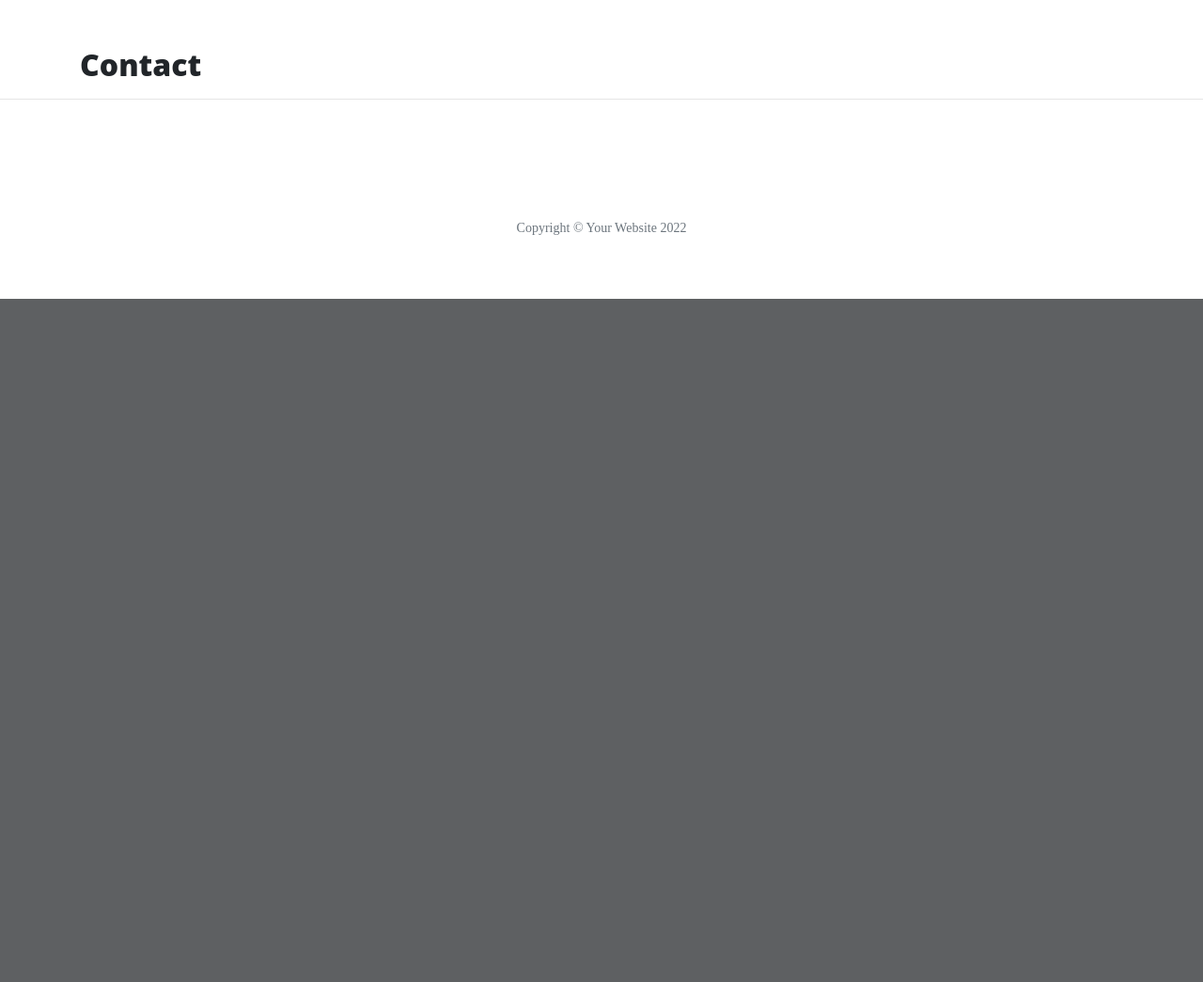
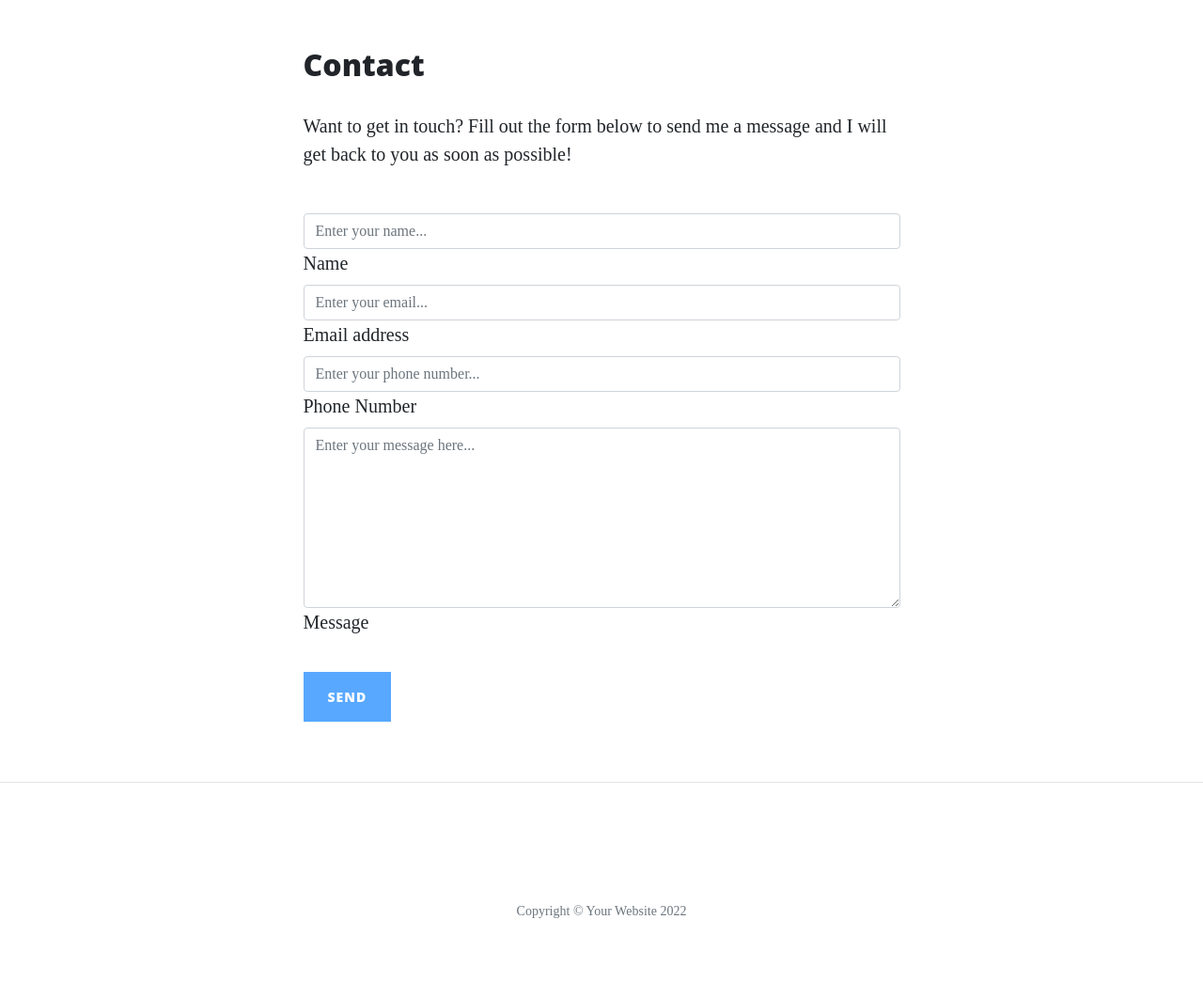
Before and after one commit to ErikHgm/Flask, a Flask app: page /contact in a window 1280 px wide. Shown: the part 628-1673 px from the top of the page at 94% size. Before the commit the page ends 946 px from the top, so only its background shows below. Run offline with Flask 2, Linux system fonts and the light colour scheme; some libraries are stand-ins or nearby versions.

Commit message:
Create contact form

```diff
--- a/run.py
+++ b/run.py
@@ -24,7 +24,7 @@
         for obj in data:
             if obj["url"] == member_name:
                 member = obj
-    return render_template("member.html", page_title=member_name, member=member)
+    return render_template("member.html", member=member)
 
 @app.route("/contact")
 def contact():
--- a/templates/contact.html
+++ b/templates/contact.html
@@ -1,5 +1,63 @@
 {% extends "base.html" %}
 
 {% block content %}
-<h2>{{page_title}}</h2>
+<div class="row gx-4 gx-lg-5 justify-content-center">
+
+    <div class="col-md-10 col-lg-8 col-xl-7">
+        <h2>{{page_title}}</h2>
+
+        <p>Want to get in touch? Fill out the form below to send me a message and I will get back to you as soon as
+            possible!</p>
+        <div class="my-5">
+
+            <form id="contactForm" data-sb-form-api-token="API_TOKEN">
+                <div class="form-floating">
+                    <input class="form-control" name="name" id="name" type="text" placeholder="Enter your name..."
+                        data-sb-validations="required" />
+                    <label for="name">Name</label>
+                    <div class="invalid-feedback" data-sb-feedback="name:required">A name is required.</div>
+                </div>
+                <div class="form-floating">
+                    <input class="form-control" name="email" id="email" type="email" placeholder="Enter your email..."
+                        data-sb-validations="required,email" />
+                    <label for="email">Email address</label>
+                    <div class="invalid-feedback" data-sb-feedback="email:required">An email is required.</div>
+                    <div class="invalid-feedback" data-sb-feedback="email:email">Email is not valid.</div>
+                </div>
+                <div class="form-floating">
+                    <input class="form-control" name="phone" id="phone" type="tel" placeholder="Enter your phone number..."
+                        data-sb-validations="required" />
+                    <label for="phone">Phone Number</label>
+                    <div class="invalid-feedback" data-sb-feedback="phone:required">A phone number is required.</div>
+                </div>
+                <div class="form-floating">
+                    <textarea class="form-control" name="message" id="message" placeholder="Enter your message here..."
+                        style="height: 12rem" data-sb-validations="required"></textarea>
+                    <label for="message">Message</label>
+                    <div class="invalid-feedback" data-sb-feedback="message:required">A message is required.</div>
+                </div>
+                <br />
+
+                <div class="d-none" id="submitSuccessMessage">
+                    <div class="text-center mb-3">
+                        <div class="fw-bolder">Form submission successful!</div>
+                        To activate this form, sign up at
+                        <br />
+                        <a
+                            href="https://startbootstrap.com/solution/contact-forms">https://startbootstrap.com/solution/contact-forms</a>
+                    </div>
+                </div>
+
+                <div class="d-none" id="submitErrorMessage">
+                    <div class="text-center text-danger mb-3">Error sending message!</div>
+                </div>
+                <!-- Submit Button-->
+                <button class="btn btn-primary text-uppercase disabled" id="submitButton" type="submit">Send</button>
+            </form>
+        </div>
+    </div>
+</div>
+
+
+
 {% endblock %}
```
